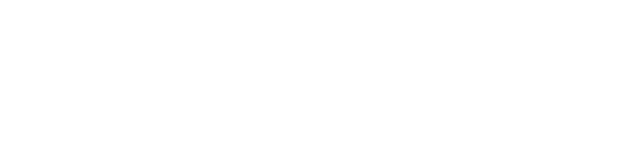
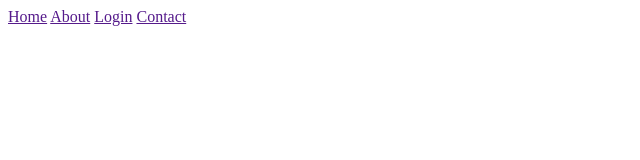
Before and after one commit to shoaibzareeweb/my-first-git-project, a plain HTML site: page index.html in a window 1280 px wide. Shown: the whole page, without its empty margins (0-640 px from the left). Drawn offline with Linux system fonts and the light colour scheme.

Commit message:
Added a new header to index.html

```diff
--- a/index.html
+++ b/index.html
@@ -5,5 +5,14 @@
     <meta name="viewport" content="width=device-width, initial-scale=1.0" />
     <title>Team Work</title>
   </head>
-  <body></body>
+  <body>
+    <header>
+      <nav>
+        <a href="">Home</a>
+        <a href="">About</a>
+        <a href="">Login</a>
+        <a href="">Contact</a>
+      </nav>
+    </header>
+  </body>
 </html>
```
